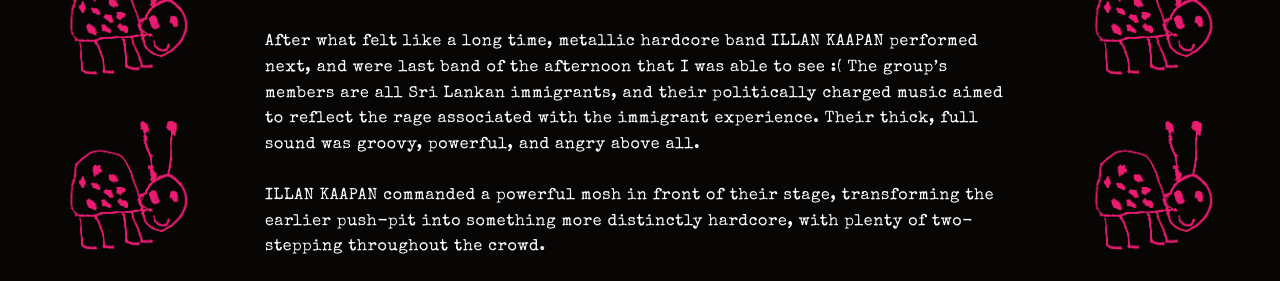
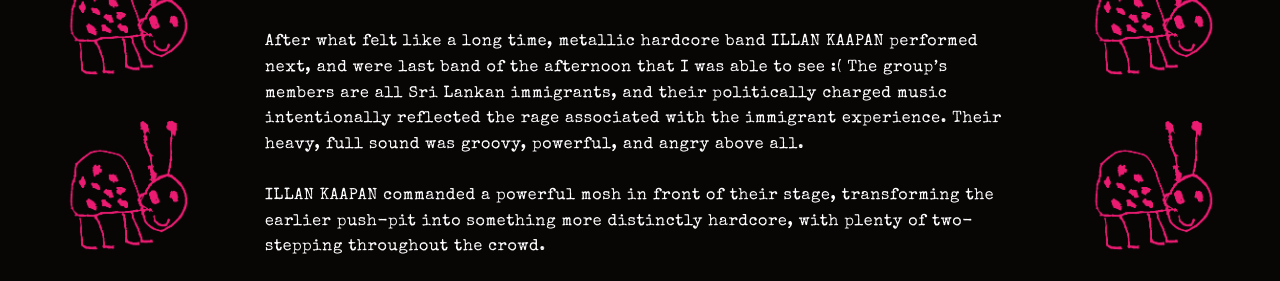
Before and after one commit to xxiwriterecipesnotlovelettersxx/xxiwriterecipesnotlovelettersxx.github.io, a Jekyll site: the page built from _posts/2026-03-01-in-her-palms-chromatin-your-last-words-and-illan-kaapan-at-sydney-road-street-party.md, in a window 1280 px wide and 900 px high, scrolled down 3194 px, cut to the strip 226-507 px from the top of the window. Built offline with Jekyll 4.4.1, drawn with Linux system fonts in a browser that asks for light colours.

Commit message:
Update 2026-03-01-in-her-palms-chromatin-your-last-words-and-illan-kaapan-at-sydney-road-street-party.md

```diff
--- a/_posts/2026-03-01-in-her-palms-chromatin-your-last-words-and-illan-kaapan-at-sydney-road-street-party.md
+++ b/_posts/2026-03-01-in-her-palms-chromatin-your-last-words-and-illan-kaapan-at-sydney-road-street-party.md
@@ -62,7 +62,7 @@ Consistent with their first show, the band covered 'To a Husband at War' by I Ha
   </a>
 </div>
 
-After what felt like a long time, metallic hardcore band ILLAN KAAPAN performed next, and were last band of the afternoon that I was able to see :( The group's members are all Sri Lankan immigrants, and their politically charged music aimed to reflect the rage associated with the immigrant experience. Their thick, full sound was groovy, powerful, and angry above all.
+After what felt like a long time, metallic hardcore band ILLAN KAAPAN performed next, and were last band of the afternoon that I was able to see :( The group's members are all Sri Lankan immigrants, and their politically charged music intentionally reflected the rage associated with the immigrant experience. Their heavy, full sound was groovy, powerful, and angry above all.
 <br><br>
 ILLAN KAAPAN commanded a powerful mosh in front of their stage, transforming the earlier push-pit into something more distinctly hardcore, with plenty of two-stepping throughout the crowd.
 
```
